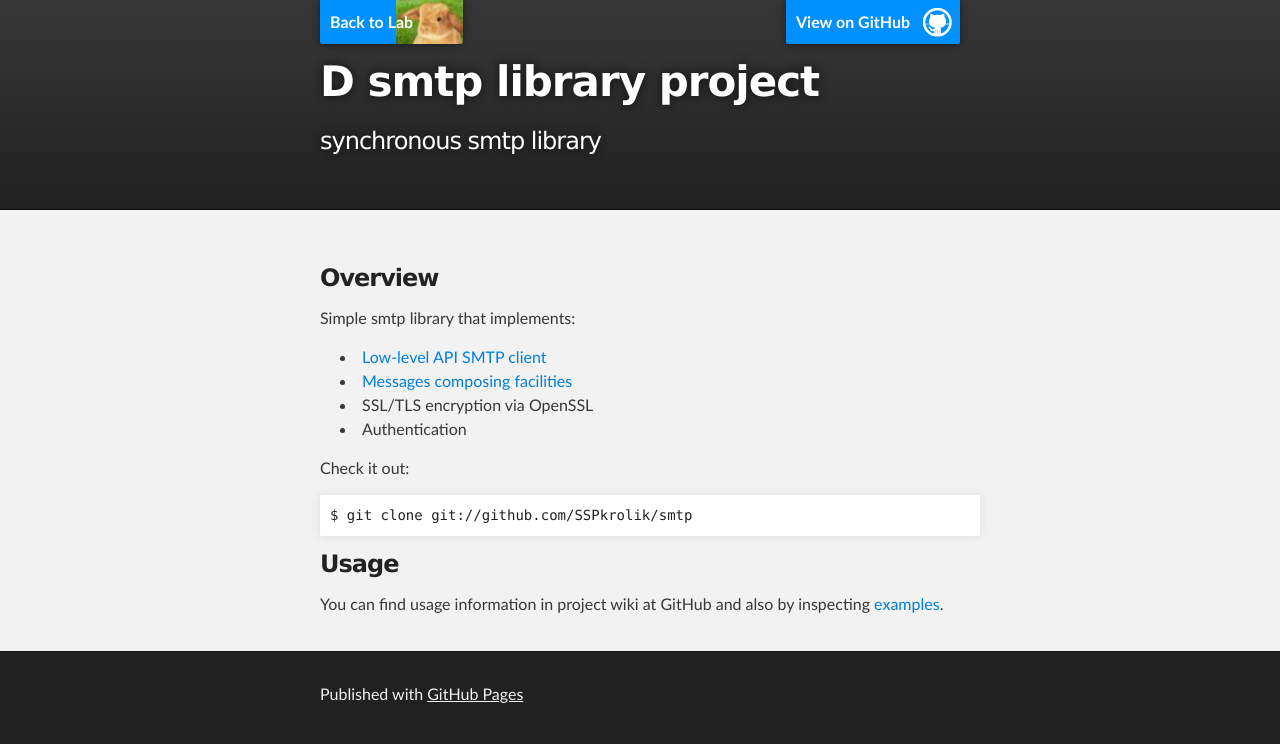
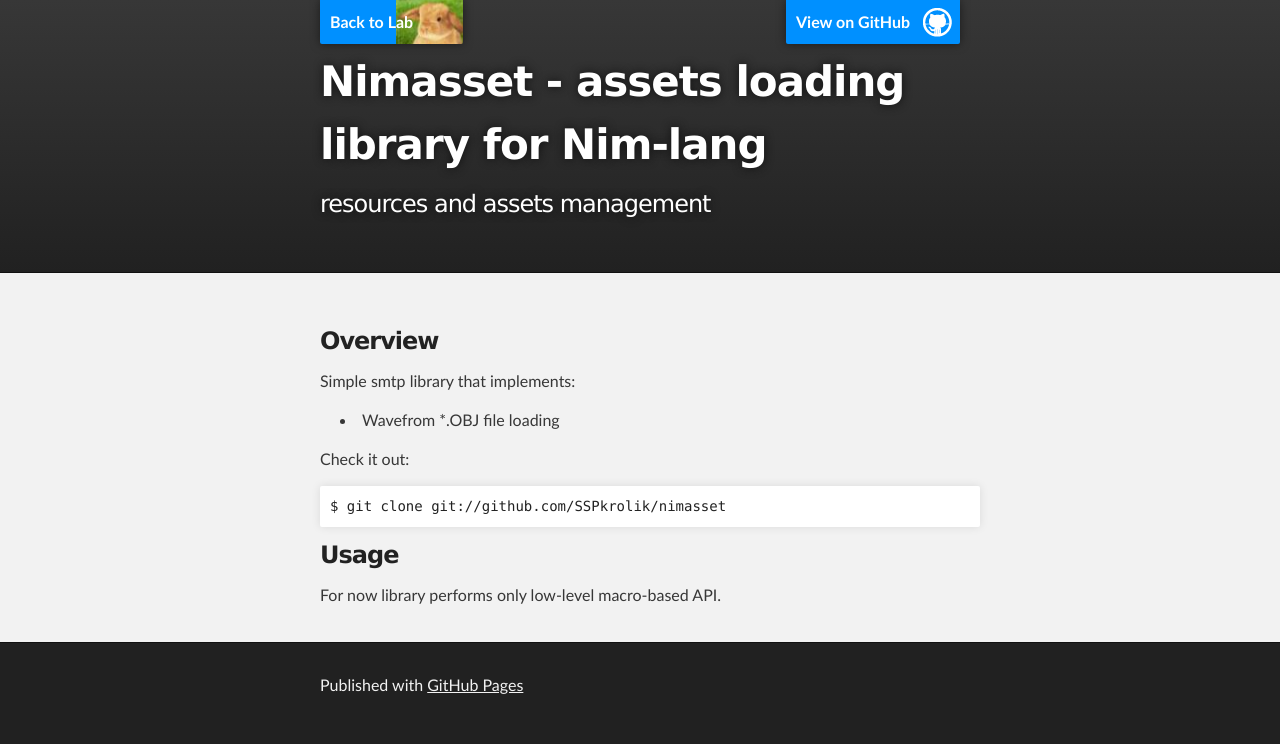
Before and after one commit to SSPkrolik/nimasset, a plain HTML site: page index.html in a window 1280 px wide. Drawn offline with Linux system fonts and the light colour scheme.

Commit message:
Update index.html

```diff
--- a/index.html
+++ b/index.html
@@ -4,11 +4,11 @@
   <head>
     <meta charset='utf-8' />
     <meta http-equiv="X-UA-Compatible" content="chrome=1" />
-    <meta name="description" content="D Smtp library : Libraries Software Open Source D Dlang" />
+    <meta name="description" content="Nim-lang assets library : Libraries Software Open Source Nim Nim-lang asset obj 3d" />
 
     <link rel="stylesheet" type="text/css" media="screen" href="stylesheets/stylesheet.css">
 
-    <title>D smtp library project</title>
+    <title>Nimasset - assets loading library for Nim-lang</title>
   </head>
 
   <body>
@@ -16,11 +16,11 @@
     <!-- HEADER -->
     <div id="header_wrap" class="outer">
         <header class="inner">
-          <a id="forkme_banner" href="https://github.com/SSPkrolik/smtp">View on GitHub</a>
+          <a id="forkme_banner" href="https://github.com/SSPkrolik/nimasset">View on GitHub</a>
           <a id="back_banner" href="https://sspkrolik.github.io/">Back to Lab</a>
 
-          <h1 id="project_title">D smtp library project</h1>
-          <h2 id="project_tagline">synchronous smtp library</h2>
+          <h1 id="project_title">Nimasset - assets loading library for Nim-lang</h1>
+          <h2 id="project_tagline">resources and assets management</h2>
 
         </header>
     </div>
@@ -33,25 +33,21 @@
 
 <p>Simple smtp library that implements:
     <ul>
-       <li><a href="https://github.com/SSPkrolik/smtp/tree/master/examples/lowlevel-logged">Low-level API SMTP client</a></li>
-       <li><a href="https://github.com/SSPkrolik/smtp/tree/master/examples/highlevel">Messages composing facilities</a></li>
-       <li>SSL/TLS encryption via OpenSSL</li>
-       <li>Authentication</li>
+       <li>Wavefrom *.OBJ file loading</li>
     </ul>
 </p>
 
 <p>Check it out:</p>
 
 <pre>
-$ git clone git://github.com/SSPkrolik/smtp
+$ git clone git://github.com/SSPkrolik/nimasset
 </pre>
 
 
 <h3>
 <a name="designer-templates" class="anchor" href="#designer-templates"><span class="octicon octicon-link"></span></a>Usage</h3>
 
-<p>You can find usage information in project wiki at GitHub and also by inspecting <a href="https://github.com/SSPkrolik/smtp/tree/master/examples">examples</a>.</p>
-
+<p>For now library performs only low-level macro-based API.</p>
 
     </div>
 
```
